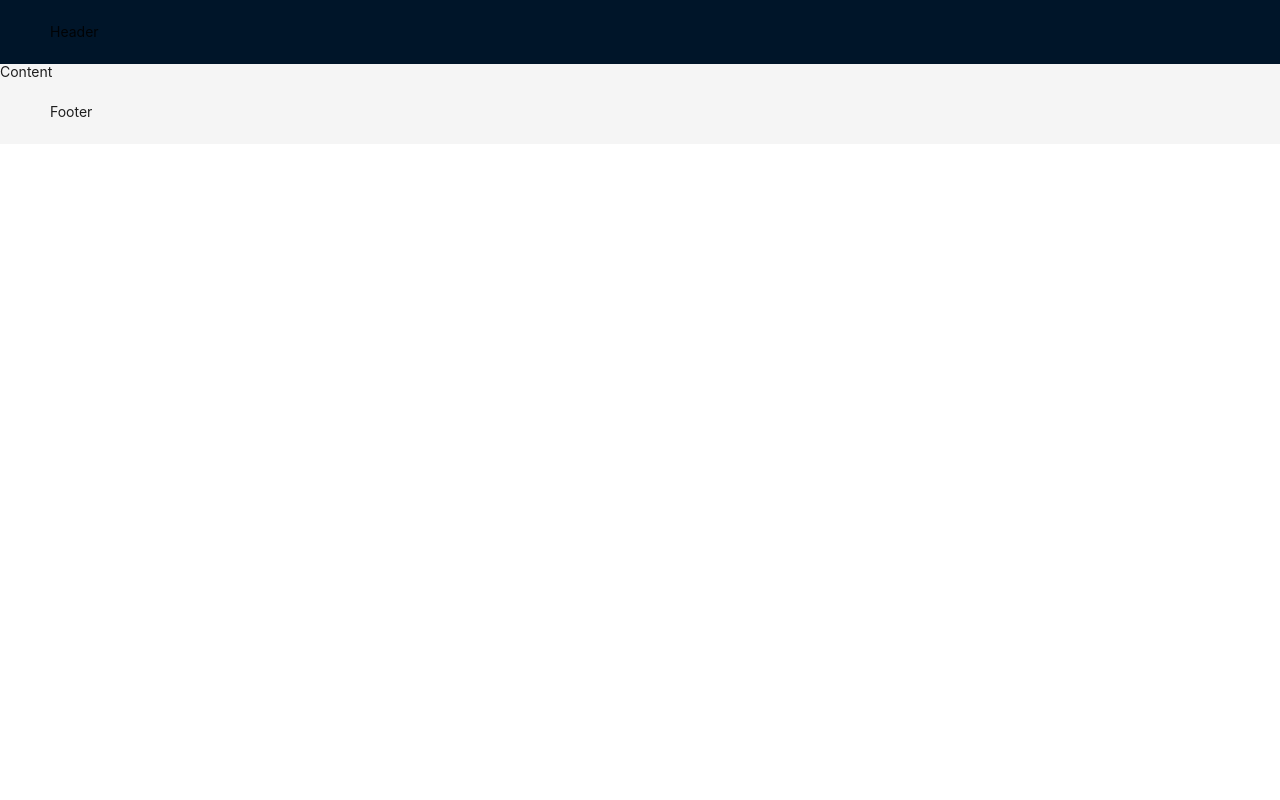
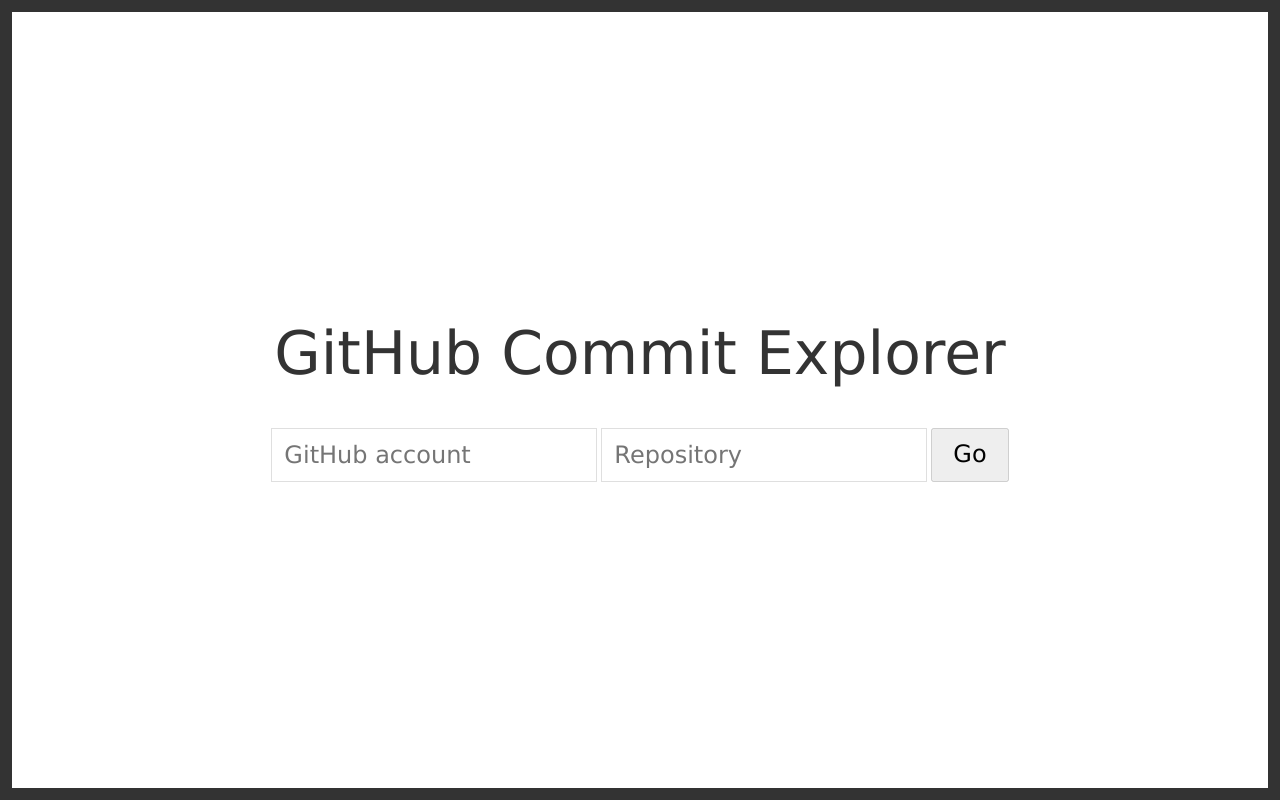
Before and after one commit to mcampa/chronosphere-home-assignment, a React (Create React App) app: page / in a window 1280 px wide. Built offline with nearby package versions, Linux system fonts and the light colour scheme.

Commit message:
home page and styling

```diff
--- a/package.json
+++ b/package.json
@@ -20,6 +20,7 @@
     "prettier": "^2.8.0",
     "react": "^17.0.2",
     "react-dom": "^17.0.2",
+    "react-icons": "^4.6.0",
     "react-router-dom": "^6.4.3",
     "react-scripts": "^5.0.1",
     "typescript": "^4.9.3",
--- a/src/global.css
+++ b/src/global.css
@@ -1,10 +1,12 @@
 body {
   margin: 0;
-  font-family: -apple-system, BlinkMacSystemFont, 'Segoe UI', 'Roboto', 'Oxygen',
-    'Ubuntu', 'Cantarell', 'Fira Sans', 'Droid Sans', 'Helvetica Neue',
-    sans-serif;
+  font-family: Verdana, Geneva, Tahoma, sans-serif;
   -webkit-font-smoothing: antialiased;
   -moz-osx-font-smoothing: grayscale;
+}
+
+#root {
+  height: 100vh;
 }
 
 a {
--- a/src/hooks/useIntersectionObserver.ts
+++ b/src/hooks/useIntersectionObserver.ts
@@ -8,18 +8,15 @@
 
   const handleObserver = useCallback((entries: IntersectionObserverEntry[]) => {
     const [target] = entries;
-    if (target.isIntersecting) {
+    const topPosition = document.body.getBoundingClientRect().top;
+    console.log({ topPosition });
+    if (target.isIntersecting && topPosition < 0) {
       callback();
     }
   }, dependencies);
 
   useEffect(() => {
-    const option = {
-      // root: null,
-      // rootMargin: "20px",
-      // threshold: 0,
-    };
-    const observer = new IntersectionObserver(handleObserver, option);
+    const observer = new IntersectionObserver(handleObserver);
     if (loader.current) {
       observer.observe(loader.current);
     }
--- a/src/hooks/useRepoCommits.ts
+++ b/src/hooks/useRepoCommits.ts
@@ -15,8 +15,6 @@
   const [page, setPage] = useState<number>(FIRST_PAGE);
   const [repoCommits, setCommits] = useState<RepoCommit[]>([]);
   const [loadingCommits, setLoadingCommits] = useState<boolean>(true);
-
-  console.log(user, repo, branch, page);
 
   useEffect(() => {
     setCommits([]);
--- a/src/pages/CommitFeedPage/CommitRow.module.css
+++ b/src/pages/CommitFeedPage/CommitRow.module.css
@@ -1,14 +1,13 @@
 .root {
   border-radius: 2px;
-  border: 1px solid #aaa;
+  border: 3px solid #aaa;
   display: grid;
   font-size: 16px;
   gap: 12px;
-  grid-template-columns: 34px 4fr 1fr;
+  grid-template-columns: 48px 4fr 1fr;
   line-height: 24px;
   margin: 0 0 12px;
   padding: 18px;
-  /* color: #CCC; */
   background-color: #efefef;
   cursor: pointer;
 }
@@ -25,8 +24,9 @@
 
 .avatar {
   border-radius: 50%;
-  height: 34px;
-  width: 34px;
+  border: 3px solid #aaa;
+  height: 48px;
+  width: 48px;
 }
 
 .commitMessage {
--- a/src/pages/CommitFeedPage/CommitRow.tsx
+++ b/src/pages/CommitFeedPage/CommitRow.tsx
@@ -12,7 +12,12 @@
     }
 
     const date = new Date(commit.date);
-    return `${date.toDateString()} at ${date.toLocaleTimeString()}`;
+    return (
+      <>
+        <div>{date.toDateString()}</div>
+        <div>at {date.toLocaleTimeString()}</div>
+      </>
+    );
   }, [commit.date]);
 
   return (
--- /dev/null
+++ b/src/pages/CommitFeedPage/ScrollBackToTop.module.css
@@ -0,0 +1,16 @@
+.root {
+  background-color: #444;
+  border-top-left-radius: 18px;
+  border-top-right-radius: 18px;
+  border: 3px solid #333;
+  bottom: -10px;
+  color: #fff;
+  cursor: pointer;
+  font-size: 30px;
+  height: 60px;
+  left: 50%;
+  opacity: 60%;
+  position: fixed;
+  transform: translateX(-50%);
+  width: 60px;
+}
--- /dev/null
+++ b/src/pages/CommitFeedPage/ScrollBackToTop.tsx
@@ -0,0 +1,39 @@
+import React, { useEffect, useState } from "react";
+import { HiChevronDoubleUp } from "react-icons/hi";
+import styles from "./ScrollBackToTop.module.css";
+
+const THRESHOLD = 300;
+
+export default function ScrollBackToTop() {
+  const [visible, setVisible] = useState(false);
+
+  const scrollToTop = () => {
+    window.scrollTo({ top: 0, behavior: "smooth" });
+  };
+
+  useEffect(() => {
+    const toggleVisible = () => {
+      const { scrollTop } = document.documentElement;
+      if (scrollTop > THRESHOLD) {
+        console.log("yes");
+        setVisible(true);
+      } else if (scrollTop <= THRESHOLD) {
+        setVisible(false);
+      }
+    };
+
+    window.addEventListener("scroll", toggleVisible);
+    return () => {
+      window.removeEventListener("scroll", toggleVisible);
+    };
+  }, []);
+
+  return (
+    <button
+      className={styles.root}
+      style={{ display: visible ? "inline" : "none" }}
+    >
+      <HiChevronDoubleUp onClick={scrollToTop} />
+    </button>
+  );
+}
--- a/src/pages/CommitFeedPage/index.module.css
+++ b/src/pages/CommitFeedPage/index.module.css
@@ -1,3 +1,47 @@
+.root {
+  padding: 15px 30px 30px;
+}
+
+.header {
+  display: grid;
+  grid-template-columns: 35px auto auto auto;
+  grid-template-rows: auto;
+  grid-template-areas:
+    "back title title ."
+    "repo repo repo branches"
+    "description description description description";
+  place-items: end start;
+}
+.headerBack {
+  grid-area: back;
+  place-self: start center;
+  font-size: 35px;
+  margin-top: 3px;
+  padding-right: 15px;
+  color: #555;
+}
+.headerTitle {
+  grid-area: title;
+  place-self: center start;
+}
+.headerRepo {
+  grid-area: repo;
+  font-size: 120%;
+}
+.headerRepo span {
+  font-weight: 700;
+  font-size: 110%;
+}
+.headerDescription {
+  padding: 10px 0 20px;
+  color: #555;
+  grid-area: description;
+}
+.headerBranches {
+  grid-area: branches;
+  place-self: end;
+}
+
 .commitList {
   list-style: none;
   margin: 0;
@@ -9,3 +53,26 @@
   justify-content: center;
   padding: 20px;
 }
+
+.loader {
+  height: 20px;
+}
+
+.notFound {
+  display: flex;
+  justify-content: center;
+  flex-direction: column;
+  align-items: center;
+  height: 100%;
+  padding: 50px;
+  gap: 18px;
+  font-size: 120%;
+}
+
+.notFound h2 {
+  font-size: 40px;
+}
+
+.notFound a {
+  text-decoration: underline;
+}
--- a/src/pages/CommitFeedPage/index.tsx
+++ b/src/pages/CommitFeedPage/index.tsx
@@ -1,12 +1,13 @@
 import React from "react";
-import { Layout } from "antd";
 import useIntersectionObserver from "../../hooks/useIntersectionObserver";
 import useRepoDetails from "../../hooks/useRepoDetails";
 import useRepoCommits from "../../hooks/useRepoCommits";
 import useInputParams from "../../hooks/useInputParams";
 import CommitRow from "./CommitRow";
 import BranchesDropdown from "./BranchesDropdown";
-import { useNavigate } from "react-router-dom";
+import ScrollBackToTop from "./ScrollBackToTop";
+import { HiArrowCircleLeft } from "react-icons/hi";
+import { Link, useNavigate } from "react-router-dom";
 import { Spin } from "antd";
 import styles from "./index.module.css";
 
@@ -29,33 +30,58 @@
     navigate(`/${user}/${repo}${queryParams}`);
   };
 
-  return (
-    <Layout>
-      <Layout.Content>
-        <h1>Commit Feed</h1>
-        <h2>
-          Showing results for: {user}/{repo}
-        </h2>
+  const renderHeader = () => (
+    <div className={styles.header}>
+      <Link className={styles.headerBack} to="/">
+        <HiArrowCircleLeft />
+      </Link>
+      <h1 className={styles.headerTitle}>Commit Feed</h1>
+      <div className={styles.headerRepo}>
+        Showing results for: <span>{user}</span> / <span>{repo}</span>
+      </div>
+      {branches && (
+        <div className={styles.headerBranches}>
           <BranchesDropdown
             branches={branches}
             current={branch || repository?.default_branch}
-          disabled={loadingDetails}
             onClick={handleChangeBranch}
           />
-        {repository ? <p>{repository.description}</p> : <Spin />}
+        </div>
+      )}
+      <div className={styles.headerDescription}>
+        {repository && <p>{repository.description}</p>}
+      </div>
+    </div>
+  );
+
+  const renderSpinner = () => (
+    <div className={styles.commitLoaderSpinner}>
+      <Spin />
+    </div>
+  );
+
+  const renderNotFound = () => (
+    <div className={styles.notFound}>
+      <h2>Uh oh!</h2>
+      <div>Seems like this repository does not exist.</div>
+      <Link to="/">Go back home</Link>
+    </div>
+  );
+
+  return (
+    <main className={styles.root}>
+      {renderHeader()}
+      {loadingDetails && renderSpinner()}
+      {!loadingDetails && !repository && renderNotFound()}
       <ul className={styles.commitList}>
         {repoCommits.map((commit) => (
           <CommitRow commit={commit} key={commit.sha} />
         ))}
       </ul>
-        <div ref={loaderRef}>
-          {loadingCommits ? (
-            <div className={styles.commitLoaderSpinner}>
-              <Spin />
+      <div className={styles.loader} ref={loaderRef}>
+        {loadingCommits && renderSpinner}
       </div>
-          ) : null}
-        </div>
-      </Layout.Content>
-    </Layout>
+      <ScrollBackToTop />
+    </main>
   );
 }
--- /dev/null
+++ b/src/pages/HomePage/index.module.css
@@ -0,0 +1,33 @@
+.root {
+  align-items: center;
+  border: 12px solid #333;
+  display: flex;
+  flex-direction: column;
+  height: 100%;
+  justify-content: center;
+}
+
+.root h1 {
+  color: #333;
+  margin-bottom: 40px;
+  font-size: 60px;
+}
+
+.form {
+  font-size: 24px;
+  display: flex;
+  gap: 4px;
+}
+
+.form input {
+  font-size: 24px;
+  line-height: 24px;
+  border: 1px solid #dfdfdf;
+  margin: 0;
+  padding: 12px;
+  background-color: #fff;
+}
+
+.form button {
+  padding: 0 20px;
+}
--- a/src/pages/HomePage/index.tsx
+++ b/src/pages/HomePage/index.tsx
@@ -1,14 +1,47 @@
-import React from "react";
-import { Layout } from "antd";
+import React, { useState } from "react";
+import { useNavigate } from "react-router-dom";
+import styles from "./index.module.css";
 
-const { Header, Footer, Content } = Layout;
+export default function HomePage() {
+  const navigate = useNavigate();
+  const [user, setUser] = useState("");
+  const [repo, setRepo] = useState("");
 
-export default function App() {
+  const handleUserChange = (event: any) => {
+    setUser(event.target.value);
+  };
+
+  const handleRepoChange = (event: any) => {
+    setRepo(event?.target.value);
+  };
+
+  const handleSubmit = (event: any) => {
+    event.preventDefault();
+    navigate(`/${user}/${repo}`);
+  };
+
   return (
-    <Layout>
-      <Header>Header</Header>
-      <Content>Content</Content>
-      <Footer>Footer</Footer>
-    </Layout>
+    <main className={styles.root}>
+      <h1>GitHub Commit Explorer</h1>
+      <form className={styles.form} onSubmit={handleSubmit}>
+        <input
+          type="text"
+          name="user"
+          onChange={handleUserChange}
+          placeholder="GitHub account"
+          value={user}
+        />
+        <input
+          type="text"
+          name="repo"
+          onChange={handleRepoChange}
+          placeholder="Repository"
+          value={repo}
+        />
+        <button disabled={!user || !repo} type="submit">
+          Go
+        </button>
+      </form>
+    </main>
   );
 }
```
Also changed, not shown: 1 other file (tests, documents, lock files or other folders). Lines whose indentation alone changed are shown as unchanged.
